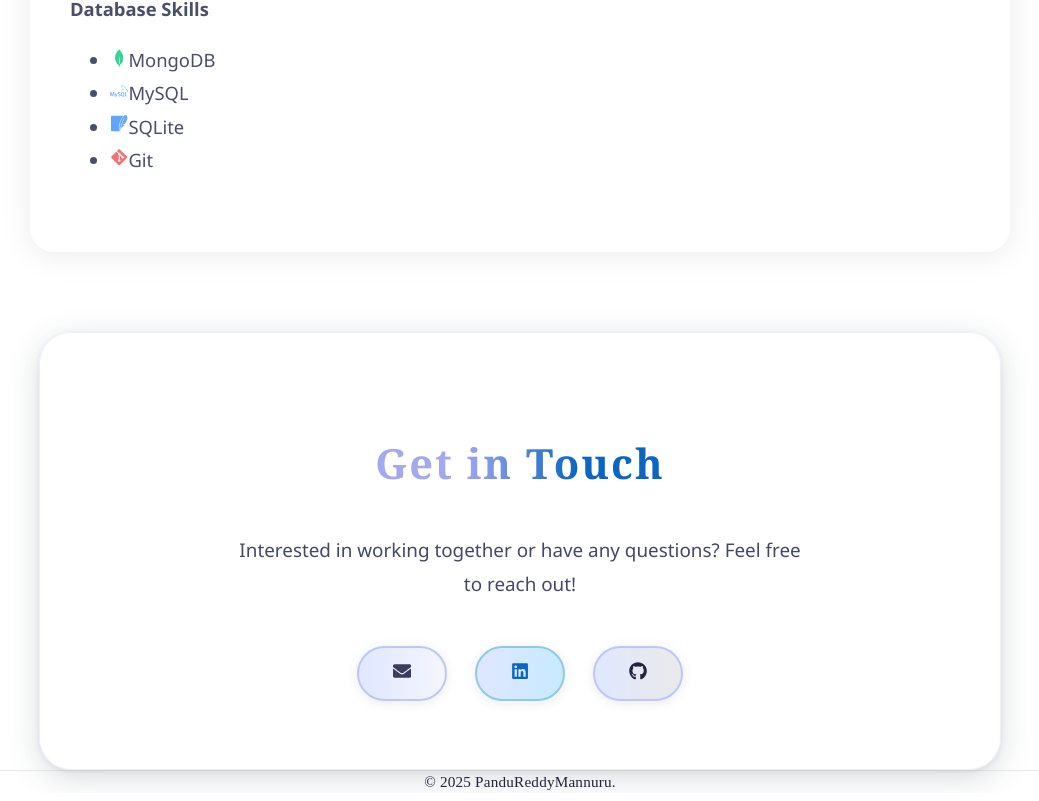
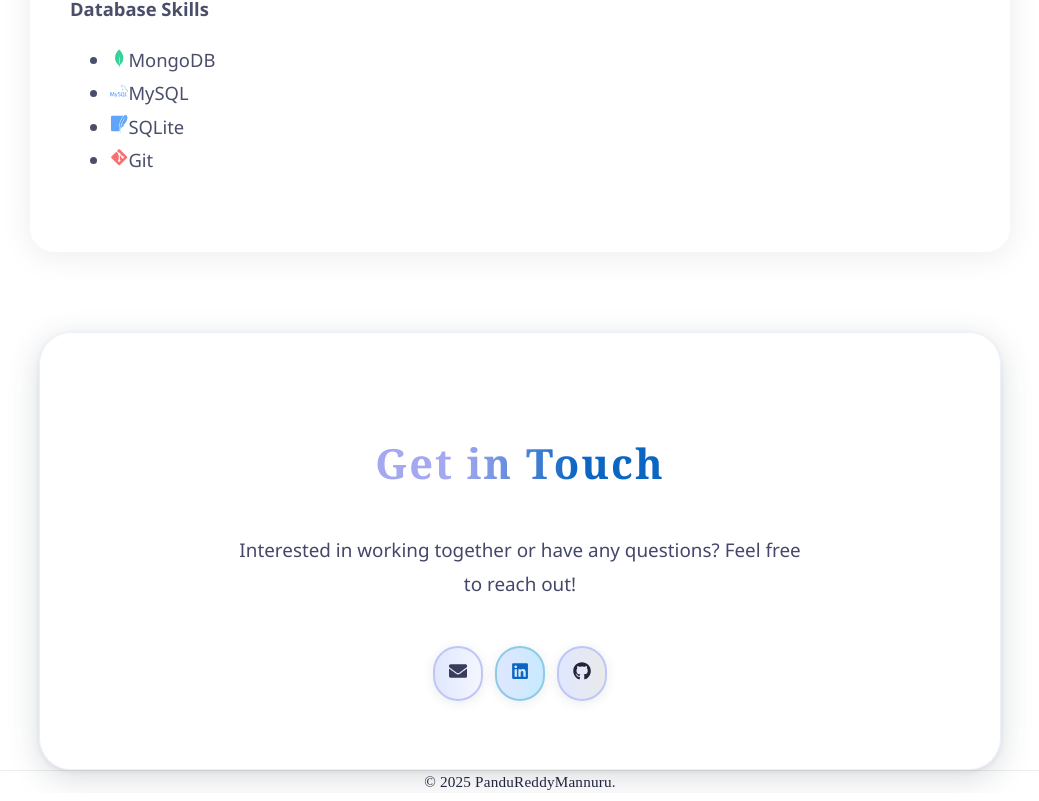
Before and after one commit to PanduReddyMannuru/Portifolio, a React (Vite) app: page / in a window 1280 px wide. Shown: the part 1821-2622 px from the top of the page, without its empty margins (128-1167 px from the left). Built offline with nearby package versions, Linux system fonts and the light colour scheme.

Commit message:
modified

```diff
--- a/src/styles/Connect.css
+++ b/src/styles/Connect.css
@@ -53,15 +53,15 @@
 
 .connect-links {
     display: flex;
-    gap: 28px;
+    gap: 12px;
     flex-wrap: wrap;
     justify-content: center;
 }
 
 .connect-link {
     display: inline-block;
-    padding: 14px 34px;
-    border-radius: 28px;
+    padding: 14px 14px;
+    border-radius: 50px;
     font-size: 1.13rem;
     font-weight: 600;
     text-decoration: none;
```
Also changed, not shown: src/styles/AboutMe.css (line endings or trailing spaces).
